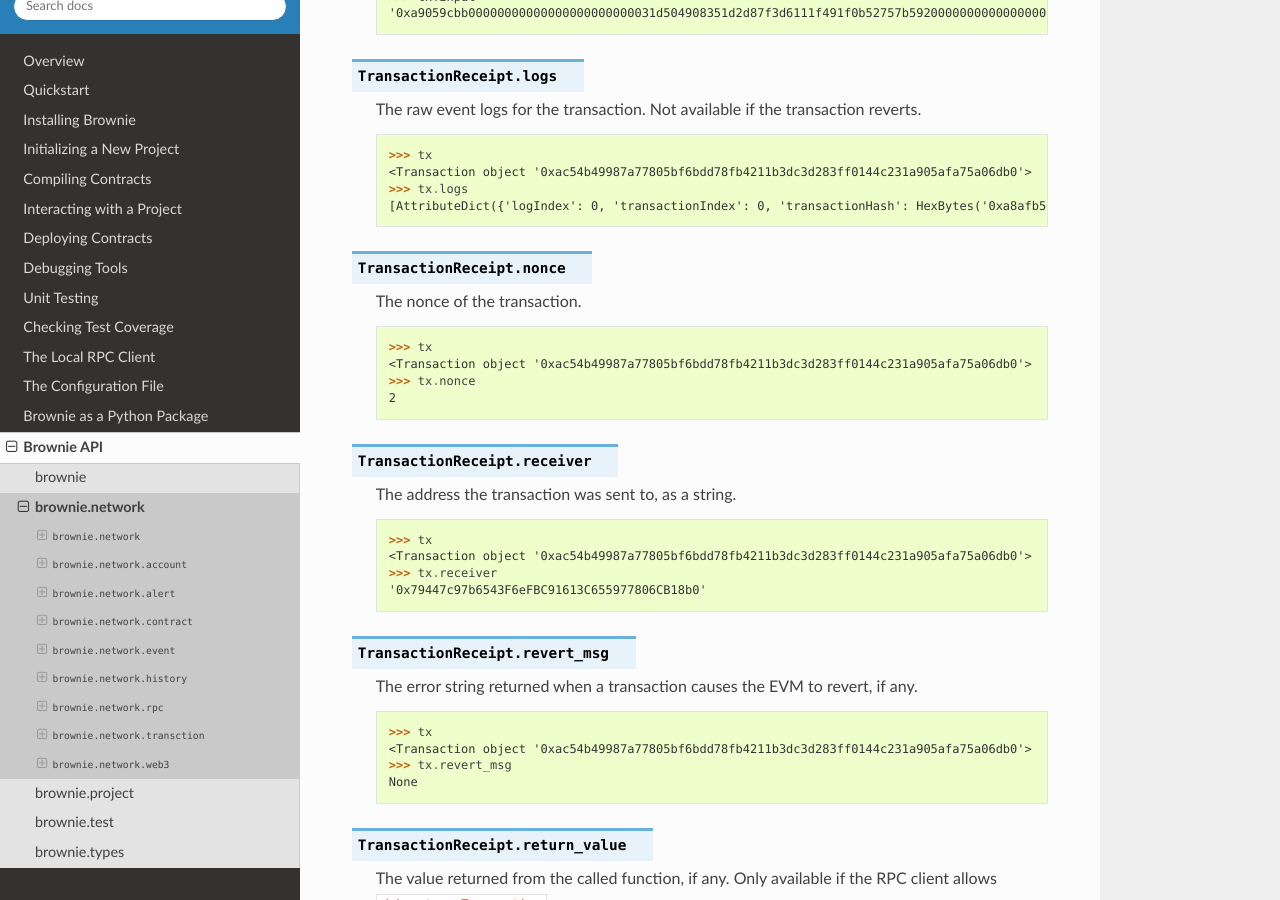
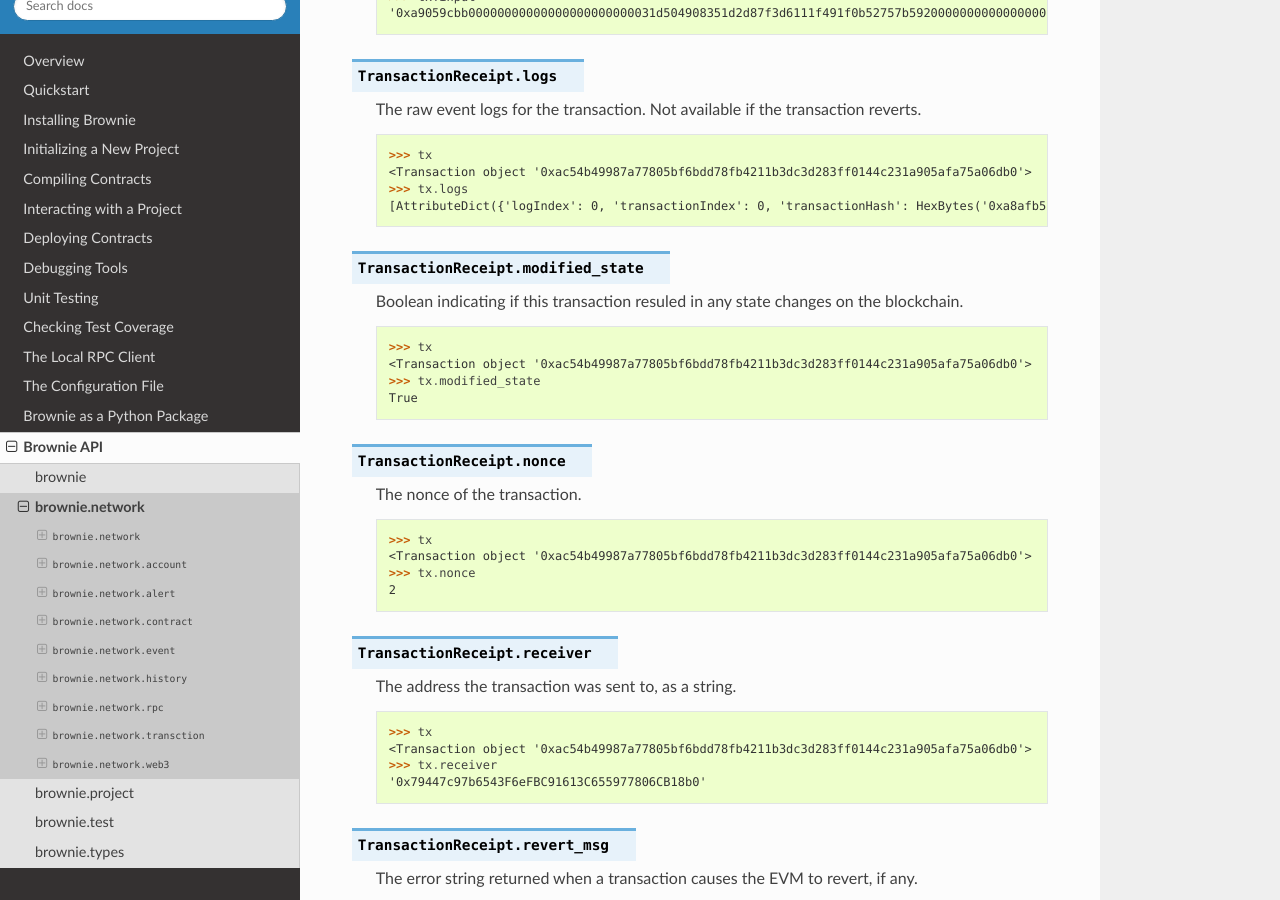
Before and after one commit to eth-brownie/brownie, a Sphinx documentation site: the page built from docs/api-network.rst, in a window 1280 px wide and 900 px high, scrolled down 21938 px. Built offline with Sphinx 7.4.7 and the Read the Docs theme 2.0.0, drawn with Linux system fonts in a browser that asks for light colours; pages that are not in the unit, such as notebooks, are missing from menus.

Commit message:
update docs

```diff
--- a/docs/api-network.rst
+++ b/docs/api-network.rst
@@ -1171,6 +1171,17 @@
         >>> tx.logs
         [AttributeDict({'logIndex': 0, 'transactionIndex': 0, 'transactionHash': HexBytes('0xa8afb59a850adff32548c65041ec253eb64e1154042b2e01e2cd8cddb02eb94f'), 'blockHash': HexBytes('0x0b93b4cf230c9ef92b990de9cd62611447d83d396f1b13204d26d28bd949543a'), 'blockNumber': 6, 'address': '0x79447c97b6543F6eFBC91613C655977806CB18b0', 'data': '0x0000000000000000000000006b5132740b834674c3277aafa2c27898cbe740f600000000000000000000000031d504908351d2d87f3d6111f491f0b52757b592000000000000000000000000000000000000000000000000000000000000000a', 'topics': [HexBytes('0xddf252ad1be2c89b69c2b068fc378daa952ba7f163c4a11628f55a4df523b3ef')], 'type': 'mined'})]
 
+.. py:attribute:: TransactionReceipt.modified_state
+
+    Boolean indicating if this transaction resuled in any state changes on the blockchain.
+
+    .. code-block:: python
+
+        >>> tx
+        <Transaction object '0xac54b49987a77805bf6bdd78fb4211b3dc3d283ff0144c231a905afa75a06db0'>
+        >>> tx.modified_state
+        True
+
 .. py:attribute:: TransactionReceipt.nonce
 
     The nonce of the transaction.
--- a/docs/coverage.rst
+++ b/docs/coverage.rst
@@ -8,7 +8,7 @@
 
 Test coverage is estimated by generating a map of opcodes associated with each function and line of the smart contract source code, and then analyzing the stack trace of each transaction to see which opcodes were executed.
 
-When analyzing coverage, contract calls are executed as transactions to allow analysis for non state-changing methods. After each call, the state of the local chain is reverted to immediately before the call. For tests that involve many calls this can result in significantly slower execution time. You can prevent this behaviour by adding ``always_transact=False`` as a keyword argument for a test.
+During analysis, all contract calls are executed as transactions. This gives a more accurate coverage picture by allowing analysis of methods that are typically non-state changing.  Whenever one of these calls-as-transactions results in a state change, the blockchain will be reverted to ensure that the outcome of the test is not effected. For tests that involve many calls this can result in significantly slower execution time. You can prevent this behaviour by adding ``always_transact=False`` as a keyword argument for a test.
 
 To check your unit test coverage, type:
 
```
